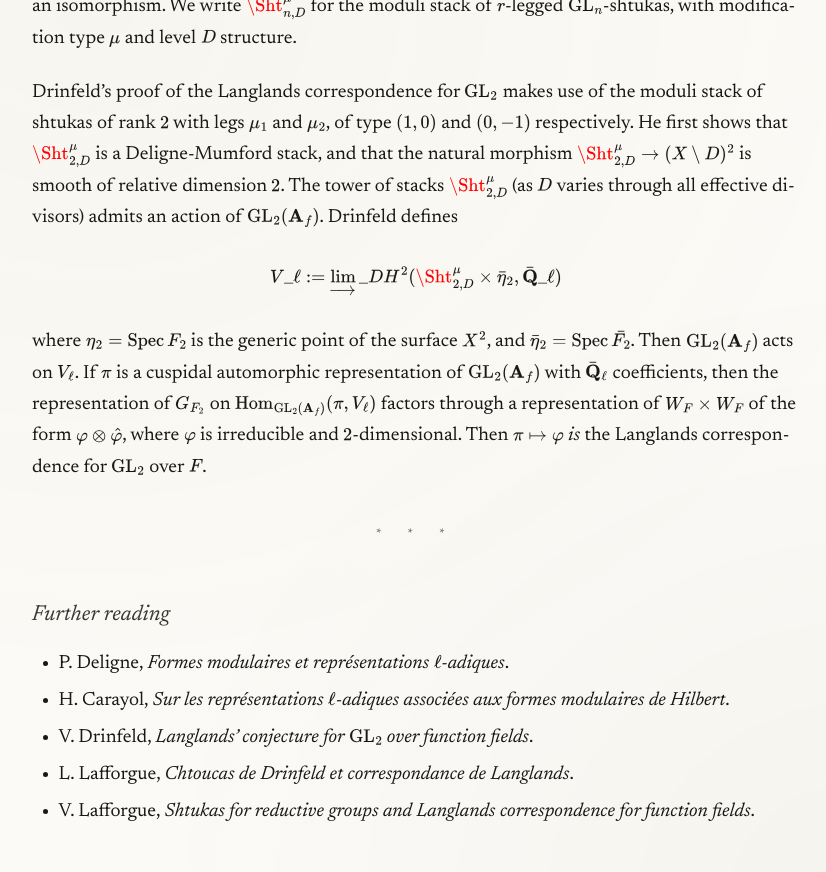
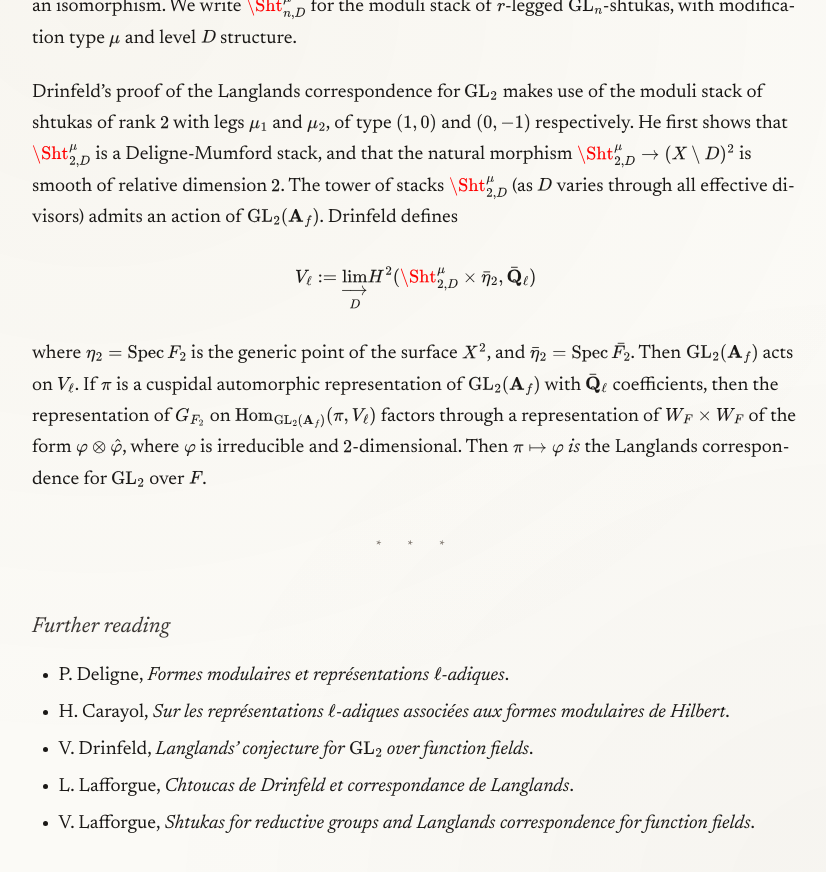
Before and after one commit to shtuka123/shtuka123.github.io, a Jekyll site: the page built from _posts/2026-04-24-shtuka-one.md, in a window 1280 px wide and 900 px high, scrolled down 4273 px. Shown: the top 872 px of the window, without its empty margins (160-986 px from the left). Built offline with Jekyll 4.4.1, drawn with Linux system fonts in a browser that asks for light colours.

Commit message:
fixed tex compiling

```diff
--- a/_posts/2026-04-24-shtuka-one.md
+++ b/_posts/2026-04-24-shtuka-one.md
@@ -88,7 +88,7 @@ Let $\mu := (\mu_1, \ldots, \mu_r)$ be tuples of integers as defined above measu
 
 Drinfeld's proof of the Langlands correspondence for $\GL_2$ makes use of the moduli stack of shtukas of rank $2$ with legs $\mu_1$ and $\mu_2$, of type $(1, 0)$ and $(0, -1)$ respectively. He first shows that $\Sht_{2, D}^{\mu}$ is a Deligne-Mumford stack, and that the natural morphism $\Sht_{2, D}^{\mu} \to (X \setminus D)^2$ is smooth of relative dimension $2$. The tower of stacks $\Sht_{2, D}^{\mu}$ (as $D$ varies through all effective divisors) admits an action of $\GL_2(\BA_f)$. Drinfeld defines
 
-$$V\_\ell := \varinjlim\_{D} H^2(\Sht_{2, D}^{\mu} \times \bar{\eta}_2, \bar{\BQ}\_\ell)$$
+$$V_\ell := \varinjlim_{D} H^2(\Sht_{2, D}^{\mu} \times \bar{\eta}_2, \bar{\BQ}_\ell)$$
 
 where $\eta_2 = \Spec F_2$ is the generic point of the surface $X^2$, and $\bar{\eta}_2 = \Spec \bar{F\_2}$. Then $\GL_2(\BA_f)$ acts on $V\_\ell$. If $\pi$ is a cuspidal automorphic representation of $\GL_2(\BA_f)$ with $\bar{\BQ}\_\ell$ coefficients, then the representation of $G\_{F_2}$ on $\Hom\_{\GL_2(\BA_f)}(\pi, V\_\ell)$ factors through a representation of $W_F \times W_F$ of the form $\varphi \otimes \hat{\varphi}$, where $\varphi$ is irreducible and $2$-dimensional. Then $\pi \mapsto \varphi$ *is* the Langlands correspondence for $\GL_2$ over $F$.
 
```
